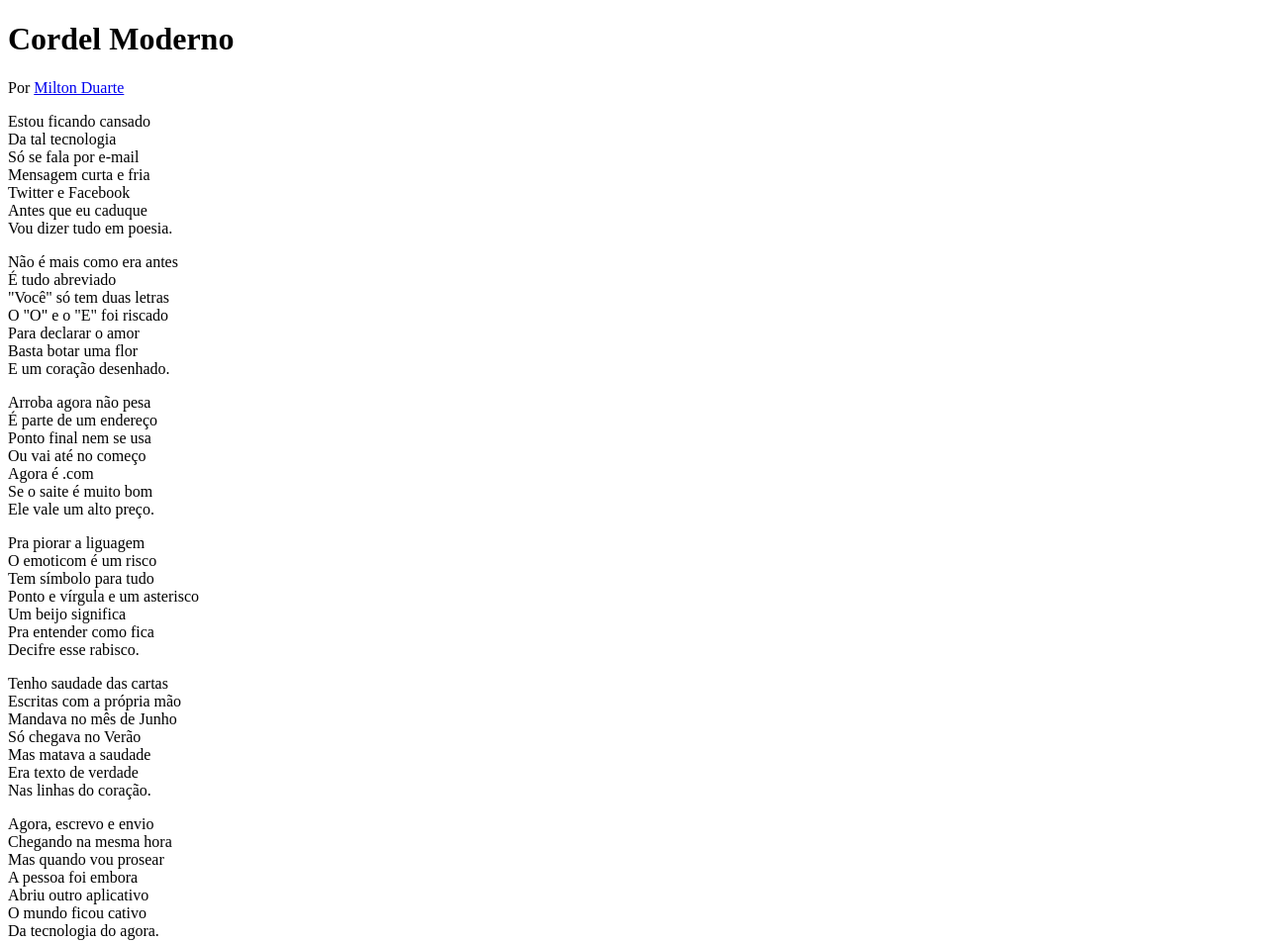
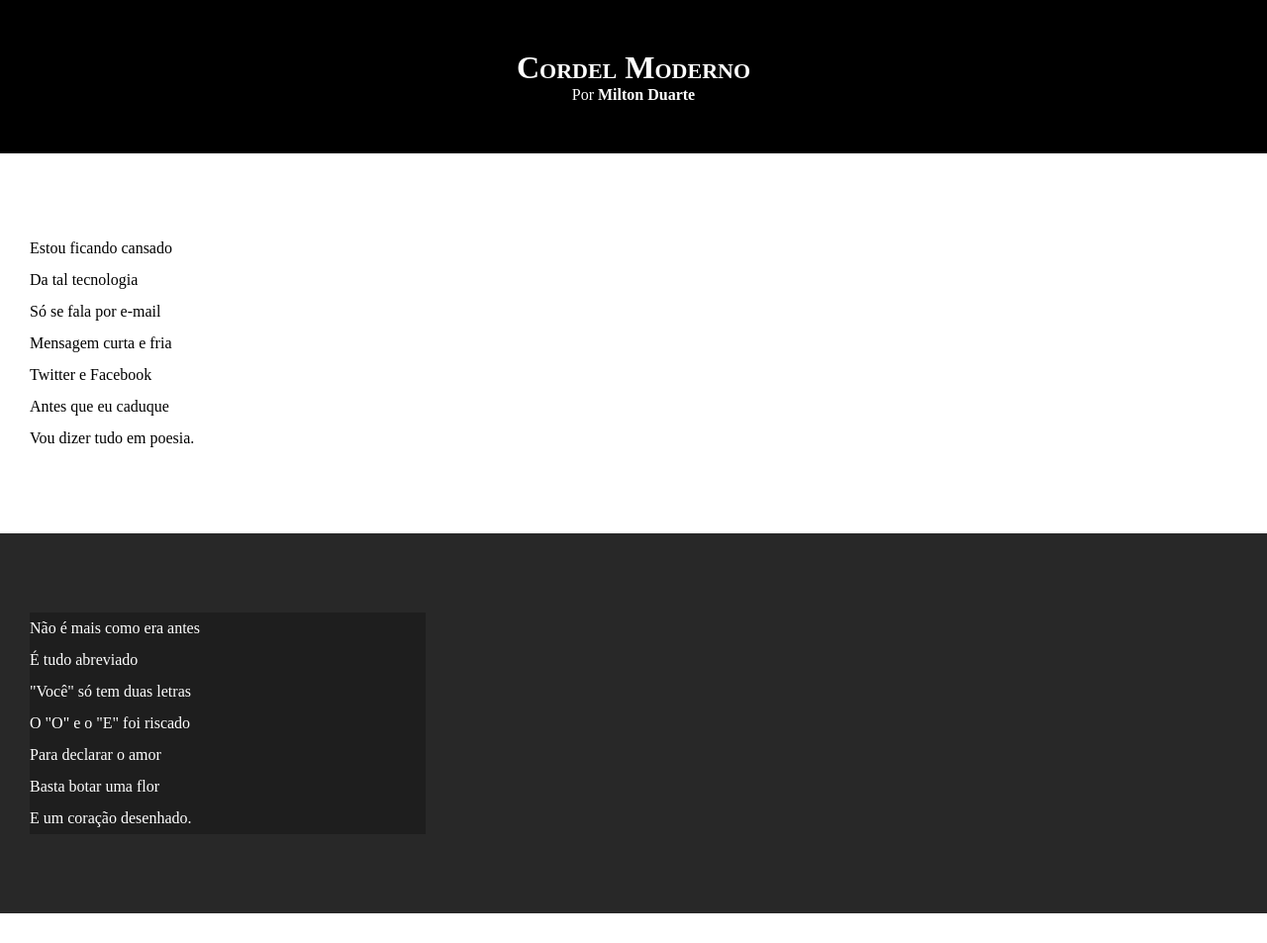
Before and after one commit to adrian-padilha/Projeto-cordel, a plain HTML site: page index.html in a window 1280 px wide. Shown: the top 953 px of the page at 99% size. Drawn offline with Linux system fonts and the light colour scheme.

Commit message:
nome do site e estilos atualizados

```diff
--- a/index.html
+++ b/index.html
@@ -4,7 +4,7 @@
     <meta charset="UTF-8">
     <meta name="viewport" content="width=device-width, initial-scale=1.0">
     <link rel="stylesheet" href="styles/styles-1.css">
-    <title>Document</title>
+    <title>Projeto Cordel Moderno </title>
 </head>
 <body>
     <header>
@@ -19,7 +19,7 @@
 
     </header>
 
-    <section>
+    <section class="normal">
 
         <p>
             Estou ficando cansado <br>
@@ -33,7 +33,7 @@
 
     </section>
 
-    <section>
+    <section class="imagem">
 
         <p>
             Não é mais como era antes <br>
@@ -47,7 +47,7 @@
 
     </section>
 
-    <section>
+    <section class="normal">
 
         <p>
             Arroba agora não pesa <br>
@@ -71,7 +71,7 @@
 
     </section>
 
-    <section>
+    <section class="imagem">
 
         <p>
             Tenho saudade das cartas <br>
@@ -86,7 +86,7 @@
     </section>
 
 
-    <section>
+    <section class="normal">
 
 
         <p>
--- a/styles/styles-1.css
+++ b/styles/styles-1.css
@@ -1 +1,66 @@
 @charset "UTF-8";
+
+*{
+    margin: 0px;
+    padding: 0px;
+}
+
+html, body{
+    min-height: 100vh;
+    background-color: darkgrey ;
+
+}
+
+header{
+    background-color: black;
+    color: white;
+    text-align: center;
+}
+
+header h1{
+    padding-top: 50px ;
+    font-variant: small-caps;
+}
+
+header p{
+    padding-bottom: 50px;
+}
+
+header a, footer a{
+    color: white;
+    text-decoration: none;
+    font-weight: bolder;
+}
+
+header a:hover, footer a:hover{
+    text-decoration: underline;
+}
+
+section{
+    padding-top: 10vh;
+    padding-bottom: 10vh;
+    line-height: 2em;
+    padding-left: 30px;
+}
+
+.normal{
+    background-color: #fff;
+    color: black;
+}
+
+.imagem{
+    background-color: rgb(40, 40, 40);
+    color: white;
+}
+
+.imagem > p{
+    width: 400px ;
+    background-color: rgba(0, 0, 0, 0.253);
+}
+
+footer{
+    background-color: black;
+    color: white;
+    text-align: center;
+    padding: 10px;
+}
```
